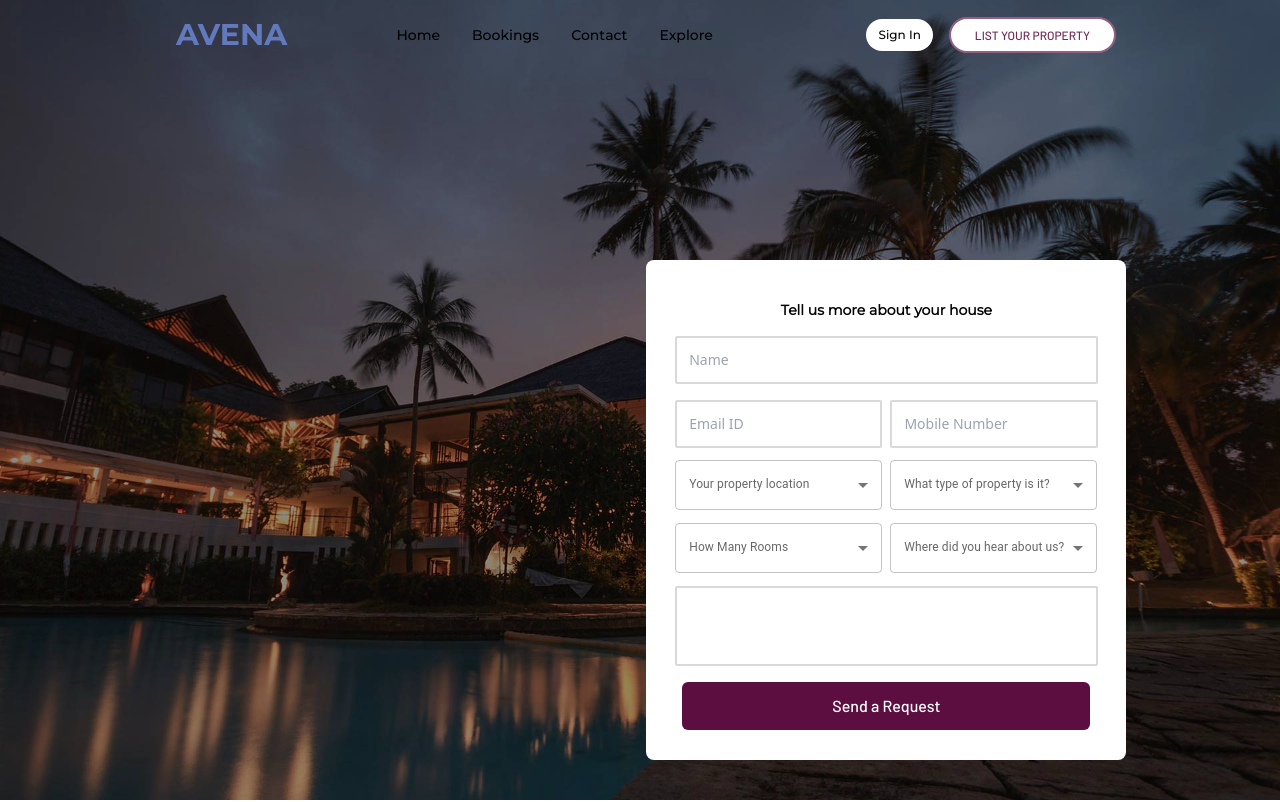
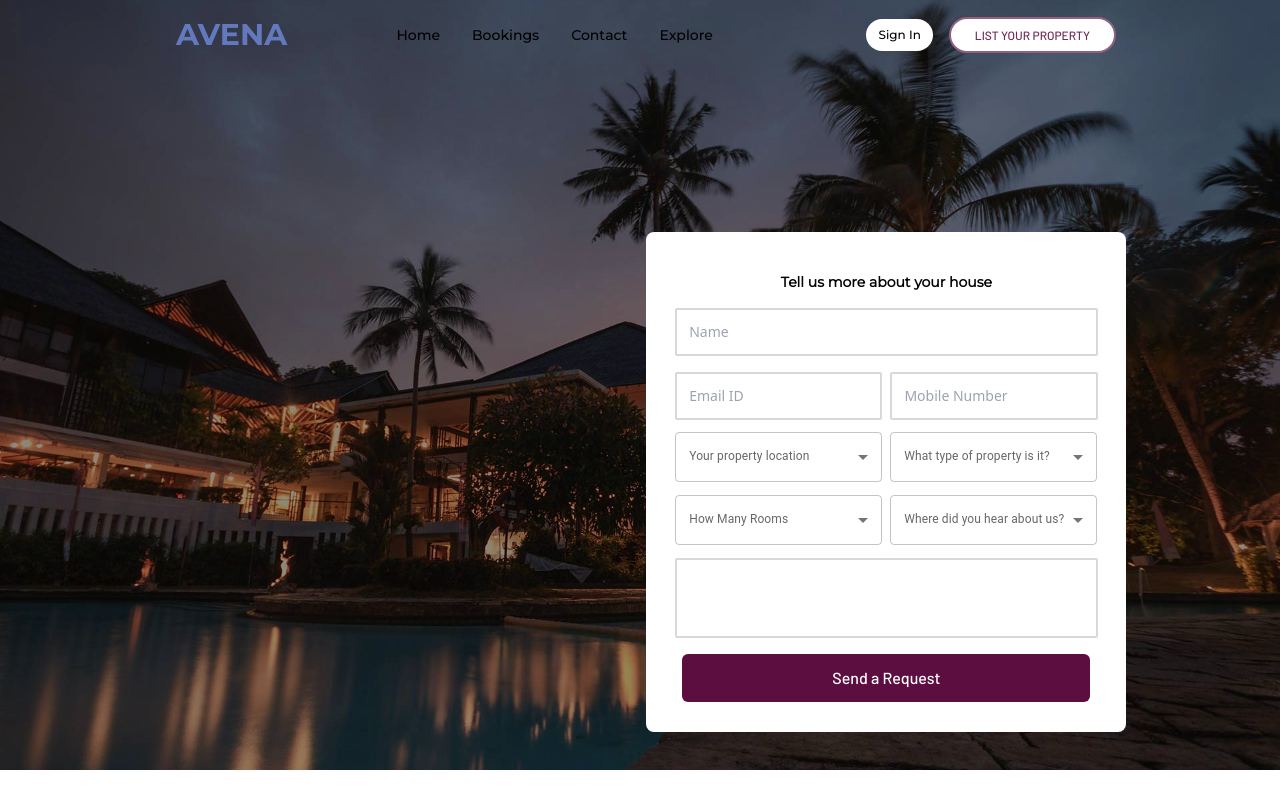
Before and after one commit to CoderAnshul/hotel-web, a React app: page /listyourproperty in a window 1280 px wide. Shown: the top 802 px of the page. Built offline with nearby package versions, Linux system fonts and the light colour scheme; the HTML template or start-up script is replaced by a standard one.

Commit message:
css optimization

```diff
--- a/src/Pages/ListYourProperty.jsx
+++ b/src/Pages/ListYourProperty.jsx
@@ -35,11 +35,12 @@ const ListYourProperty = () => {
 
   return (
     <>
-      <div className="h-[95vh]  md:min-h-[100vh] lg:h-[90vh] w-full relative overflow-hidden mb-14">
+      <div className="min-h-[770px] max-h-[800px] h-[700px]  lg:max-h-[600px] w-full relative overflow-hidden mb-14">
         <div className="darkoverlay absolute h-full w-full bg-[#00000069] z-20"></div>
-        <div className="wrapper relative h-full w-full object-center flex justify-center items-center lg:block">
+        <div className="wrapper h-full w-full object-center flex justify-center items-center lg:block">
           <form
-            className="min-h-[70vh] py-4  w-[310px] lg:min-w-[480px] sm:min-w-[480px] lg:min-h-[500px] absolute z-50 bg-white md:bottom-[5%] md:right-[12%] bottom-6 rounded-lg flex flex-col items-center text-black"
+            // className="absolute bg-white py-4 min-h-[70vh] rounded-lg z-50 right-[12%] sm:min-w-[480px] flex flex-col lg:min-w-[480px] justify-center items-center bottom-4"
+            className="min-h-[400px] py-4  w-[310px] max-h-[600px] lg:min-w-[480px] sm:min-w-[480px] lg:min-h-[500px] absolute z-50 bg-white md:bottom-[5%] md:right-[12%] bottom-6 rounded-lg flex flex-col items-center text-black "
             action=""
           >
             <h1 className="text-sm text-center font-primaryRegular font-bold mt-6 mb-4">
```
